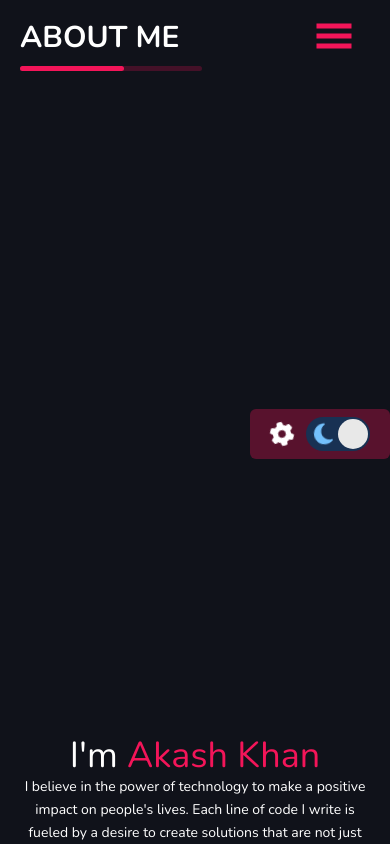
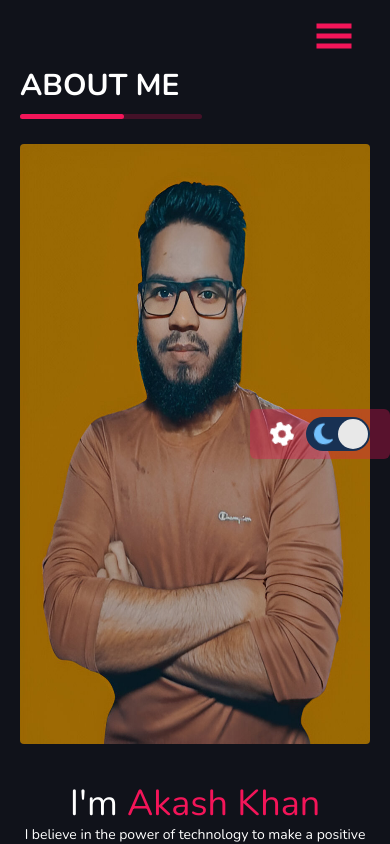
Before and after one commit to akash-khan-311/my-portfolio-nextjs, a Next.js app: page /about in a window 390 px wide. Shown: the top 844 px of the page. Built offline with nearby package versions, Linux system fonts and the light colour scheme.

Commit message:
screen size fixed

```diff
--- a/src/app/about/page.js
+++ b/src/app/about/page.js
@@ -3,14 +3,13 @@ import PageTitle from "@/components/PageTitle/PageTitle";
 import ServiceCard from "@/components/ServiceCard/ServiceCard";
 import { getServiceData } from "@/data/serviceData";
 
-
 import Image from "next/image";
 export const metadata = {
-    title: "About",
-    description: "about Of Akash Khan",
-  };
+  title: "About",
+  description: "about Of Akash Khan",
+};
 const AboutPage = async () => {
-  const services =getServiceData()
+  const services = getServiceData();
 
   return (
     <>
@@ -19,21 +18,15 @@ const AboutPage = async () => {
         <div className="min-h-screen flex justify-center items-center">
           <div className="text-gray-600 body-font">
             <div className="flex justify-between py-10 lg:flex-row flex-col mx-auto items-center gap-x-10">
-              <div
-                data-aos="fade-right"
-                data-aos-delay="0"
-                data-aos-duration="1000"
-                data-aos-easing="ease-in-out"
-                className=" lg:w-1/3  h-[600px] overflow-hidden mb-10 lg:mb-0"
-              >
+              <div className=" lg:w-1/3  h-[600px] overflow-hidden mb-10 lg:mb-0">
                 <Image
                   className="w-full h-full rounded   md:w-full mx-auto "
                   alt="Akash Ali"
-                  fill
-                  blur="blur"
+                  placeholder="blur"
+                  blurDataURL="/akash.jpeg"
+                  width={500}
+                  height={500}
                   src={"/akash.jpeg"}
-
-
                 />
               </div>
               <div
--- a/src/app/layout.js
+++ b/src/app/layout.js
@@ -21,12 +21,12 @@ export default function RootLayout({ children }) {
   return (
     <html lang="en">
       <body className={nunito.className}>
-        <div className="relative min-h-screen md:flex">
+        <div className="relative min-h-screen overflow-x-hidden md:flex">
           {/* Sidebar */}
           <Sidebar />
           <Animation />
           {/*  */}
-          <div className="flex-1 xl:ml-64 bg-[#e9e9fc] dark:bg-[#10121A]  duration-300 overflow-x-hidden overflow-y-hidden">
+          <div className="flex-1 min-h-screen xl:ml-64 bg-[#e9e9fc] dark:bg-[#10121A]  duration-300 overflow-x-hidden overflow-y-hidden">
             <div className=" container mx-auto  xl:p-20 lg:p-10 md:p-8 p-5  ">
               {children}
             </div>
--- a/src/components/Home/Home.jsx
+++ b/src/components/Home/Home.jsx
@@ -7,12 +7,12 @@ const Home = () => {
   return (
     <div>
       <ParticlesComponent />
-      <div className=" min-h-[70vh] flex flex-col justify-center items-center max-w-4xl mx-auto space-y-4 ">
+      <div className=" min-h-[calc(100vh-40px)] flex flex-col justify-center items-center max-w-4xl mx-auto space-y-4 ">
         <h2 className="text-black dark:text-white text-3xl lg:text-5xl font-semibold">
           {"Hi, I'm "}
           <TypeAnimationCom />
         </h2>
-        <div className="text-center flex flex-col justify-center text-black dark:text-gray-400 text-xl">
+        <div className="text-center flex flex-col justify-center text-black dark:text-gray-400 text-sm md:text-xl">
           <p>
             {`I'm always open to new opportunities, collaborations, and discussions
         about the exciting possibilities in the world of web development.Whether you're a fellow developer, potential collaborator, or someone
--- a/src/components/PageTitle/PageTitle.jsx
+++ b/src/components/PageTitle/PageTitle.jsx
@@ -3,14 +3,15 @@
 import "./PageTitle.css";
 
 const PageTitle = ({ title }) => {
-  return (<div
+  return (
+    <div
       data-aos="flip-down"
       data-aos-delay="0"
       data-aos-duration="1000"
       data-aos-easing="ease-in-out"
       className="max-w-5xl mx-auto "
     >
-      <h1 className="text-3xl md:text-4xl lg:text-5xl uppercase text-black dark:text-white font-bold title relative">
+      <h1 className="text-3xl md:text-4xl lg:text-5xl uppercase text-black dark:text-white font-bold title mt-12 lg:mt-0 relative">
         {title}
         {/* <Progress
           className="w-32 mt-2 md:mt-3 lg:mt-5 md:w-40 lg:w-52 xl:w-64 h-1 text-gray-500"
--- a/src/components/ProjectCard/ProjectCard.jsx
+++ b/src/components/ProjectCard/ProjectCard.jsx
@@ -3,6 +3,7 @@ import Link from "next/link";
 
 const ProjectCard = ({ project }) => {
   const { name, live_link, code_link, image, description, tags } = project;
+  console.log(image);
 
   return (
     <section className="my-10">
@@ -10,9 +11,7 @@ const ProjectCard = ({ project }) => {
         <div className="cursor-pointer border border-pink-600 overflow-hidden  w-full lg:w-2/4 md:w-3/4 md:h-96  rounded-md">
           <Image
             src={image}
-            blurDataURL="blur"
-
-            className=" hover:scale-105 transition-all duration-500 w-full h-full "
+            className="hover:scale-105 transition-all duration-500 w-full h-full "
             alt={name}
             width={500}
             height={500}
@@ -25,7 +24,17 @@ const ProjectCard = ({ project }) => {
           <p className="text-black dark:text-gray-400 text-lg lg:my-6 my-1 text-center md:text-left">
             {description}
           </p>
-          <div className="flex gap-5 flex-wrap justify-center items-center md:items-start md:justify-start"> {tags.map(tag=> <p key={tag} className="text-gray-600  bg-gray-300 p-1 rounded-lg">{tag}</p>)}</div>
+          <div className="flex gap-5 flex-wrap justify-center items-center md:items-start md:justify-start">
+            {" "}
+            {tags.map((tag) => (
+              <p
+                key={tag}
+                className="text-gray-600  bg-gray-300 p-1 rounded-lg"
+              >
+                {tag}
+              </p>
+            ))}
+          </div>
           <div className="flex gap-x-5 mt-5">
             {/* Live Link */}
             <Link
--- a/src/data/serviceData.js
+++ b/src/data/serviceData.js
@@ -1,27 +1,29 @@
-const data  = [
+const data = [
   {
     id: 1,
     title: "React JS",
     image: "https://i.postimg.cc/nhxsgkks/react.png",
-    description: "JavaScript library for UIs. Create reusable components, manage state efficiently, and enhance performance with React's virtual DOM."
+    description:
+      "JavaScript library for UIs. Create reusable components, manage state efficiently, and enhance performance with React's virtual DOM.",
   },
   {
     id: 2,
     title: "Node JS",
     image: "https://i.postimg.cc/CMWnHYns/nodejs.png",
-    description: "Server-side JavaScript runtime. Enables scalable, high-performance web apps with an event-driven, non-blocking I/O model, ideal for APIs."
+    description:
+      "Server-side JavaScript runtime. Enables scalable, high-performance web apps with an event-driven, non-blocking I/O model, ideal for APIs.",
   },
   {
     id: 3,
-    title: "WordPress",
-    image: "https://i.postimg.cc/c4wgFjQy/wordpress.png",
-    description: "Versatile CMS in PHP. Powers websites, blogs, and e-commerce stores with themes, plugins, and a customizable framework."
-  }
-]
+    title: "Next JS",
+    image: "https://i.postimg.cc/vTvYTNvC/nextjs-1.png",
+    description:
+      "React framework for production. Optimizes performance with static and server-side rendering, file-based routing, and automatic code-splitting.",
+  },
+];
 
+const getServiceData = () => {
+  return data;
+};
 
-const getServiceData = ()=> {
-  return data
-}
-
-export {getServiceData}
+export { getServiceData };
```
Also changed, not shown: src/app/globals.css (+5 -3 lines), src/components/Sidebar/Sidebar.jsx (+10 -9 lines), public/myPhoto.png, 1 other file (tests, documents, lock files or other folders).
